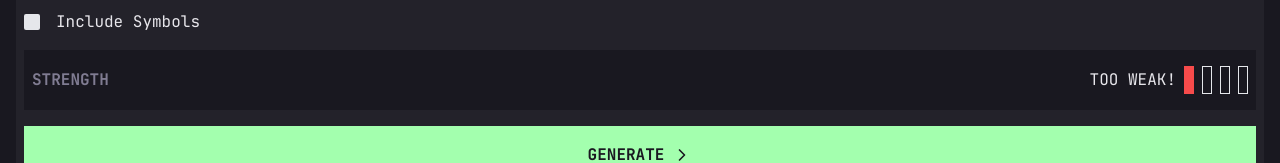
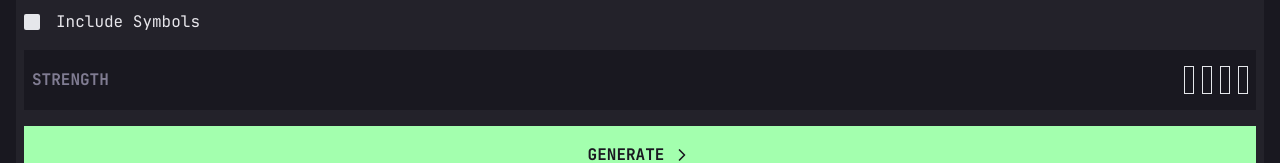
Before and after one commit to yan-batista/password_generator, a React (Vite) app: page / in a window 1280 px wide. Shown: the part 451-614 px from the top of the page. Built offline with nearby package versions, Linux system fonts and the light colour scheme.

Commit message:
fix too weak password strength check

```diff
--- a/src/App.tsx
+++ b/src/App.tsx
@@ -37,7 +37,7 @@ function App() {
   const [strength, setStrength] = useState<Strength | null>(null);
 
   useEffect(() => {
-    if (generatedPassword.length < 8) {
+    if (generatedPassword.length > 0 && generatedPassword.length < 8) {
       setStrength(Strength.TOO_WEAK);
     }
     if (generatedPassword.length >= 8 && generatedPassword.length < 10) {
```
